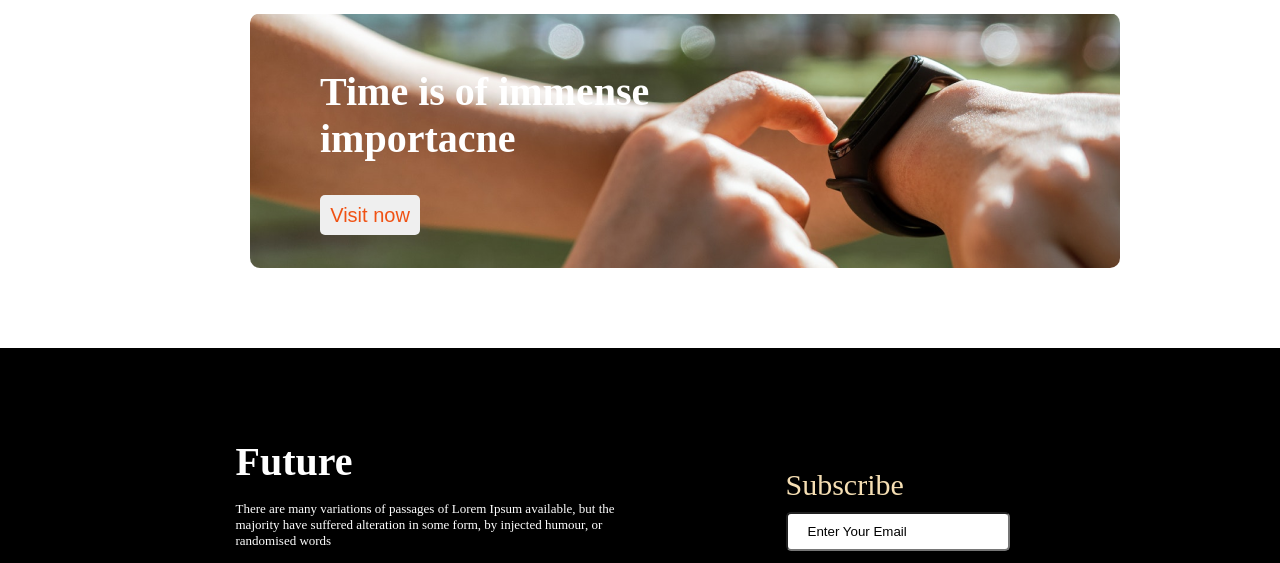
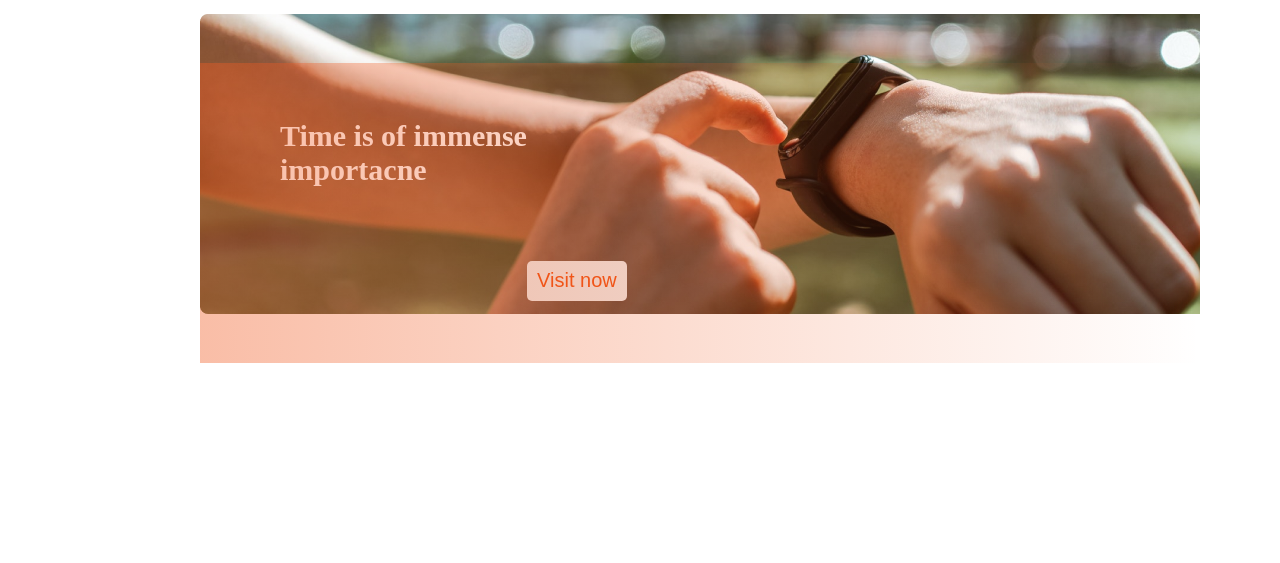
Before and after one commit to Swapnodey23/my-assignment, a plain HTML site: page index.html in a window 1280 px wide. Shown: the part 1690-2253 px from the top of the page. Drawn offline with Linux system fonts and the light colour scheme; files whose address does not match are found by name.

Commit message:
final push

```diff
--- a/index.html
+++ b/index.html
@@ -82,7 +82,8 @@
     <section class="time-section">
         <div class="middle-div">
             <p class="p-time-section"><b>Time is of immense <br>importacne</b></p> <br>
-            <button class="visit-button">Visit now</button>
+            <p class="div"><button class="visit-button">Visit now</button></p>
+            <div class="gradian-section"></div>
         </div>
     </section>
 
@@ -92,15 +93,15 @@
     <section >
         <div class="footer-section">
             <div class="future-div">
-                <p class="p-time-section"><b>Future</b></p>
+                <p class="future"><b>Future</b></p>
                 <p class="future-details">There are many variations of passages of Lorem Ipsum available, but the majority have suffered alteration in some form, by injected humour, or randomised words</p>
                 <p class="future-details">Email : info23@gmail.com</p>
                 <p class="future-details">Phone : 01855 55 55 55</p>
-                <div class="icon-div">
+                <p class="icon-div">
                     <img src="fb.png" alt="">
                     <img src="twitter.png" alt="">
                     <img src="youtube.png" alt="">
-                </div>
+                </p>
             </div>
             <div class="subscribe-div">
                 <p>Subscribe</p>
--- a/style.css
+++ b/style.css
@@ -93,7 +93,7 @@ ul {
     padding-top: 110px;
 }
 .skill-div{
-    box-shadow: 0px 10px 30px rgb(173, 155, 155) ;
+    box-shadow: 0px 10px 30px rgb(85, 78, 78) ;
     background-color:#ffffff;
     padding: 20px;
     width: 150px;
@@ -111,27 +111,23 @@ ul {
 
 /* time/middle image section */
 
-.time-section{
-    padding-top: 100px;
-    padding-left: 250px;
+.middle-div{
+    background: url(./images/watch.png);
+    position: relative;
+    height: 70vh;
+    width: 1000px;
+    align-items: center;
+    display: flex;
+    background-repeat: no-repeat;
+    margin-left: 200px;
+    margin-top: 80px;
+    font-size: 30px;
     color: white;
-    padding-bottom: 80px;
-}
-.middle-div{
-    background-image:url(./images/watch.png);
-    position: relative;
-    background-repeat: no-repeat;
-    width: 800px;
-    height: 150px;
-    border-radius: 10px;
-    padding-left: 70px;
-    padding-top: 55px;
-    margin-right: 300px;
-    padding-bottom: 50px;
 }
 .p-time-section{
-    font-size: 40px;
-    margin-right: 100px;
+    padding-left: 80px;
+    padding-bottom: 280px;
+    color: rgb(255, 255, 255);
 }
 .visit-button{
     border: none;
@@ -140,7 +136,23 @@ ul {
     height: 40px;
     width: 100px;
     font-size: 20px;
+    margin-right: 300px;
+    margin-bottom: 40px;
 }
+.gradian-section{
+    background: linear-gradient(90deg, #F15B22 0%, rgba(241, 91, 34, 0) 100%);
+    width: 100%;
+    height: 300px;
+    opacity: .4;
+    position: absolute;
+    margin-bottom: 160px;
+
+}
+.time-section{
+    margin-top: 100px;
+    margin-bottom: 0px;
+}
+
 
 /* footer section */
 
@@ -150,6 +162,10 @@ ul {
     justify-content: center;
     background-color: black;
     padding-right: 100px;
+    margin-top: 0px;
+}
+.future{
+    font-size: 30px;
 }
 .future-div{
     width: 400px;
```
